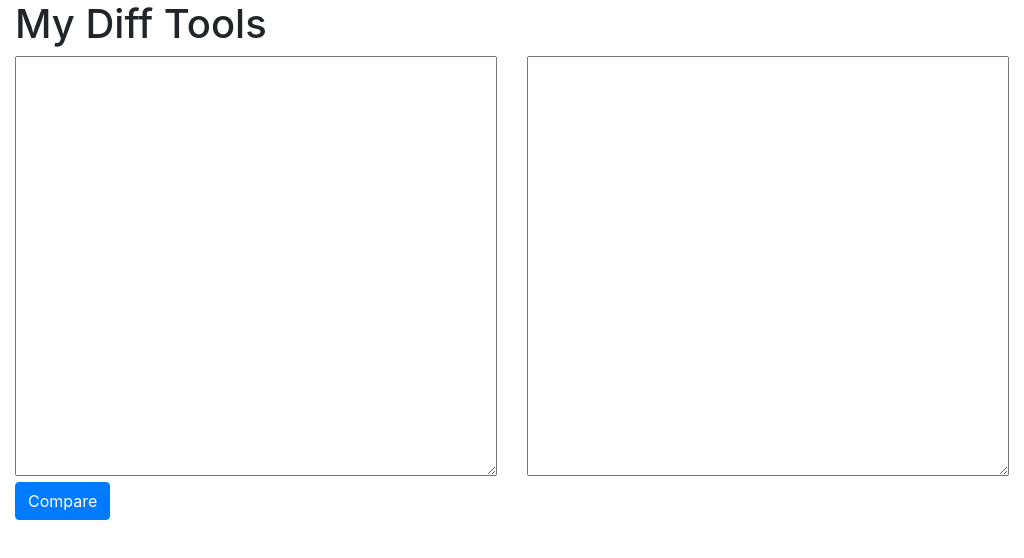
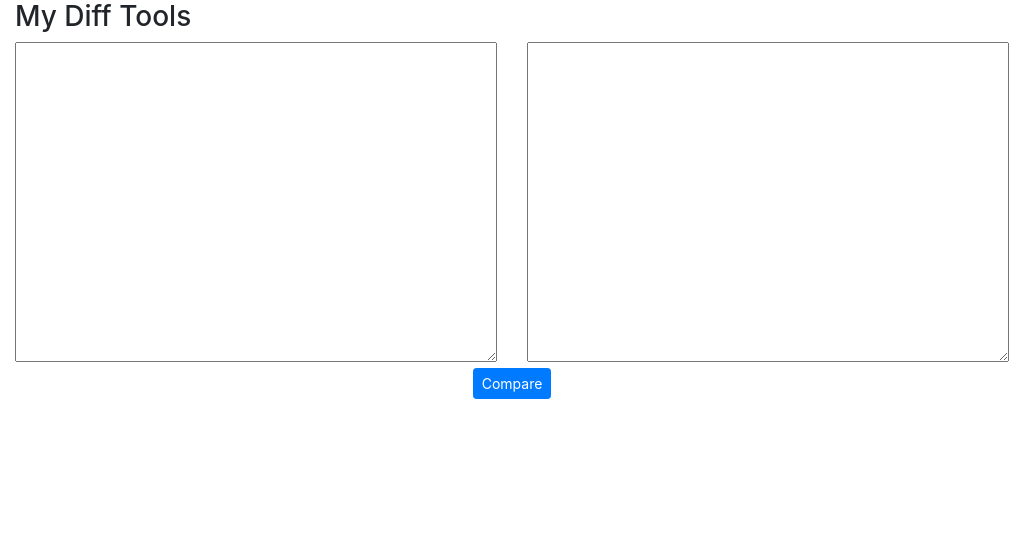
Before and after one commit to imzjy/MyDiffTool, an Electron app: page index.html in a window 1024 px wide. Drawn offline with nearby package versions, Linux system fonts and the light colour scheme.

Commit message:
max visualization

```diff
--- a/index.html
+++ b/index.html
@@ -9,7 +9,7 @@
   <style>
     textarea {
         width: 100%;
-        height: 420px;
+        height: 320px;
       }
     </style>
 </head>
@@ -18,7 +18,7 @@
   <div class='container-fluid'>
     <div class="row">
       <div class="col-sm">
-        <h1>My Diff Tools</h1>
+        <h3>My Diff Tools</h3>
       </div>
     </div>
     <div class="row">
@@ -30,8 +30,8 @@
       </div>
     </div>
     <div class="row">
-      <div class="col-sm">
-        <button type="button" class="btn btn-primary" id="compare">Compare</button>
+      <div class="col-sm text-center">
+        <button type="button" class="btn btn-primary btn-sm" id="compare">Compare</button>
       </div>
     </div>
     <div class="row">
@@ -55,27 +55,7 @@
           console.log(left);
           $("#display").html("");
 
-          // var color = '',
-          // span = null,
-          // diff = JsDiff.diffTrimmedLines(left, right),
-          // display = document.getElementById('display'),
-          // fragment = document.createDocumentFragment();
-
-          // diff.forEach(function (part) {
-          //   // green for additions, red for deletions
-          //   // grey for common parts
-          //   color = part.added ? 'darkgreen' :
-          //     part.removed ? 'red' : 'grey';
-          //   span = document.createElement('span');
-          //   span.style.color = color;
-          //   span.appendChild(document
-          //     .createTextNode(part.value));
-          //   fragment.appendChild(span);
-          // });
-
-          //display.appendChild(fragment);
-
-          var unitedDiff = JsDiff.createPatch('index.html', left, right, 'left', 'right');
+          var unitedDiff = JsDiff.createPatch('index.html', left, right, 'left', 'right', {context: 999});
           console.log(unitedDiff)
 
           let diff2html = require("diff2html").Diff2Html
--- a/main.js
+++ b/main.js
@@ -7,7 +7,7 @@ let mainWindow
 
 function createWindow () {
   // Create the browser window.
-  mainWindow = new BrowserWindow({width: 800, height: 600})
+  mainWindow = new BrowserWindow({width: 1024, height: 768})
 
   // and load the index.html of the app.
   mainWindow.loadFile('index.html')
```
